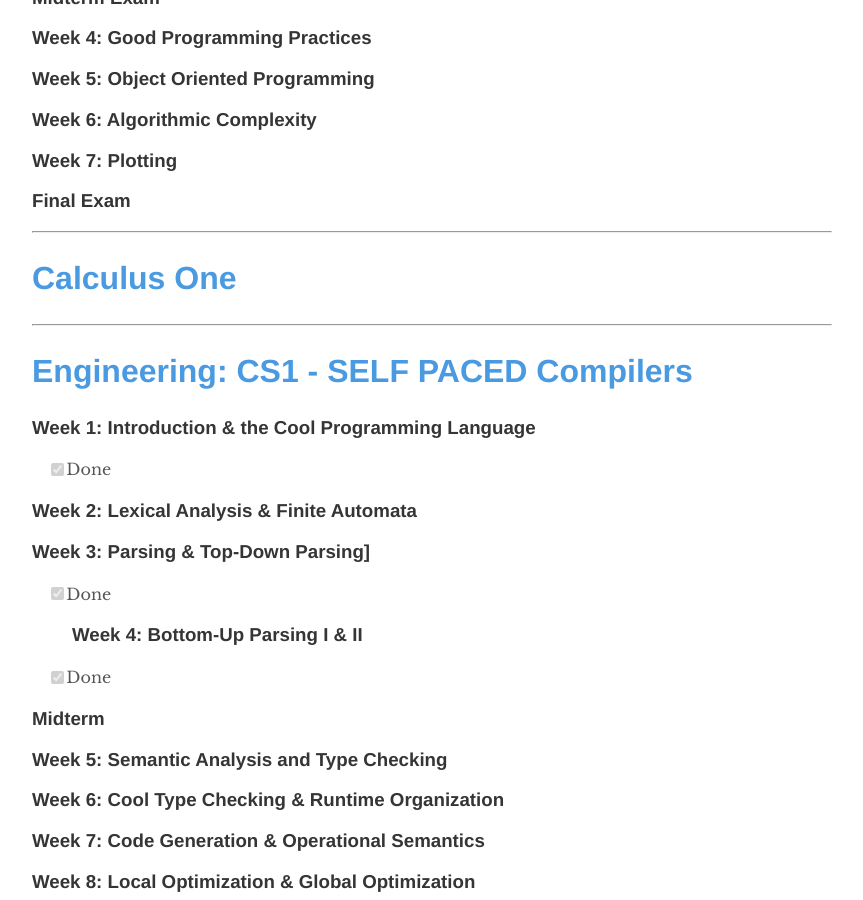
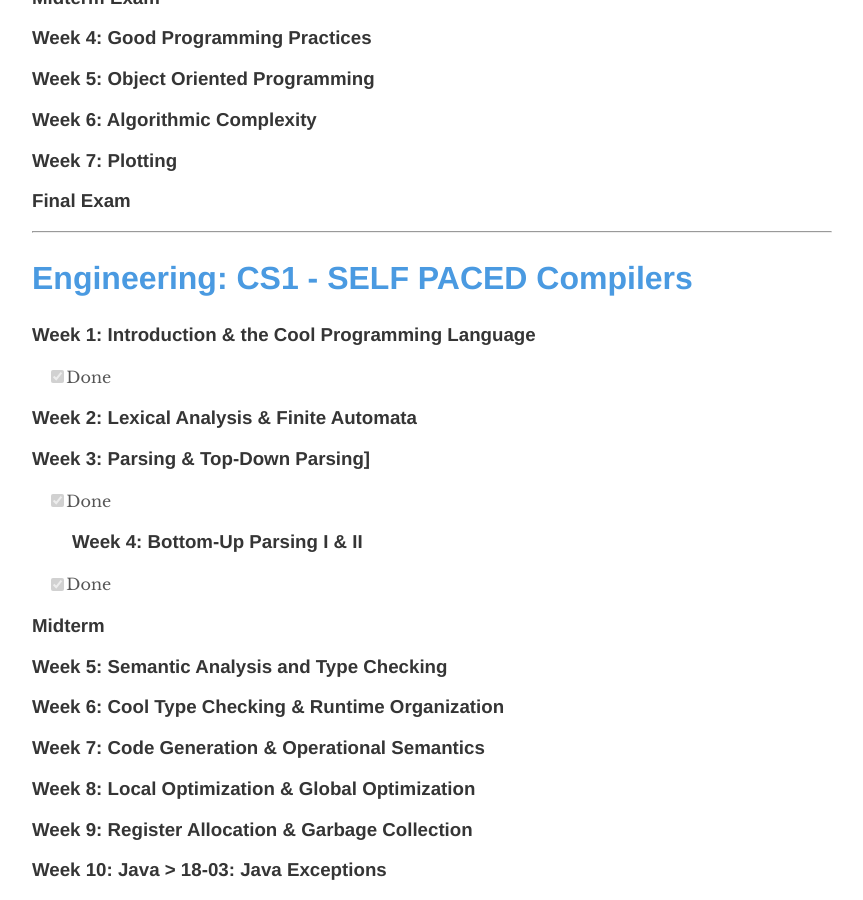
Before and after one commit to trilliwon/ABL, a Jekyll site: the page built from _posts/2100-08-19-doing-list.md, in a window 1280 px wide and 900 px high, scrolled down 1742 px. Shown: the whole window, without its empty margins (208-1071 px from the left). Built offline with Jekyll 4.4.1, drawn with Linux system fonts in a browser that asks for light colours; nearby versions of some CDN libraries.

Commit message:
Fri Jan  5 14:41:39 KST 2018

```diff
--- a/_posts/2100-08-19-doing-list.md
+++ b/_posts/2100-08-19-doing-list.md
@@ -65,10 +65,6 @@ description: DOING LIST contains what I am studying these days.
 
 ---
 
-# [Calculus One](https://www.coursera.org/learn/calculus1)
-
----
-
 # [Engineering: CS1 - SELF PACED Compilers](https://lagunita.stanford.edu/courses/Engineering/Compilers/Fall2014)
 
 ### Week 1: Introduction & the Cool Programming Language
```
